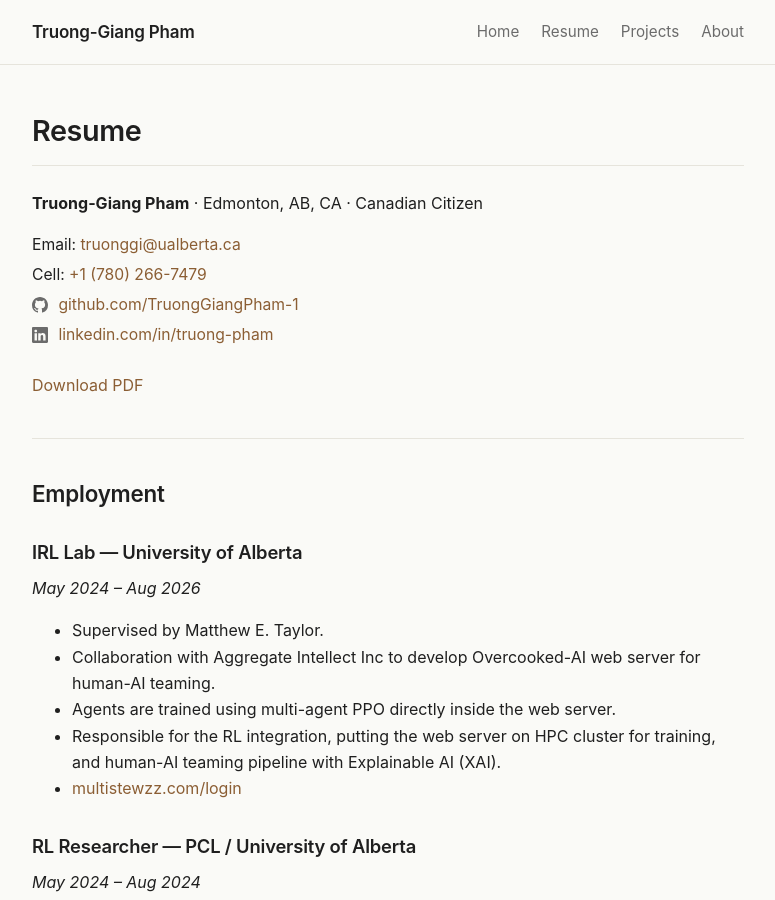
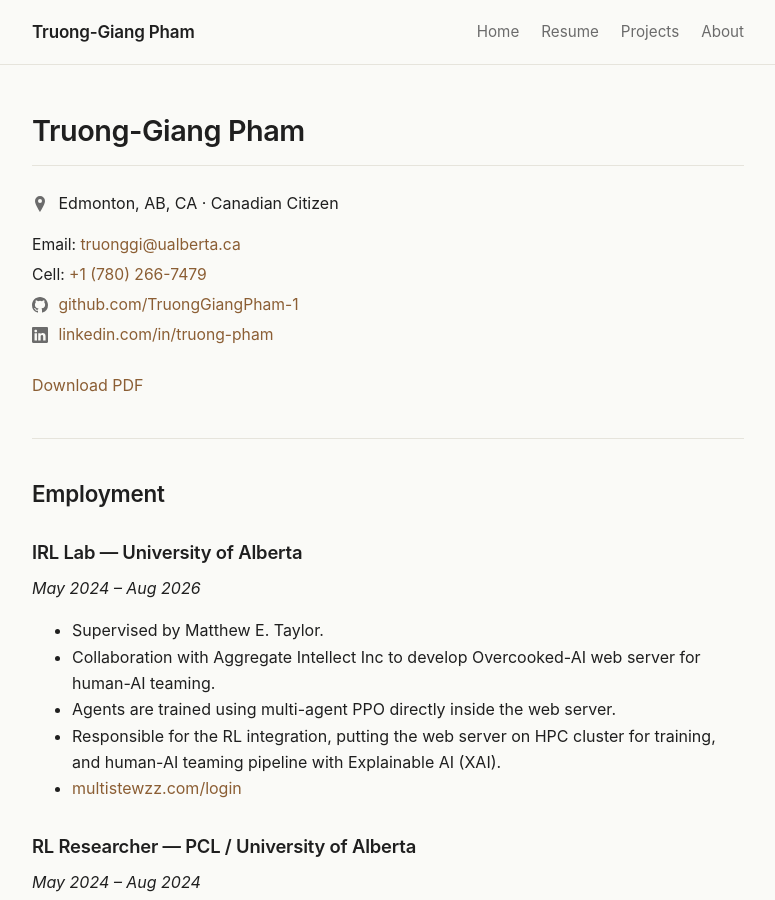
Before and after one commit to TruongGiangPham-1/TruongGiangPham-1.github.io, a Jekyll site: the page built from docs/resume.md, in a window 1280 px wide and 900 px high. Shown: the whole window, without its empty margins (252-1027 px from the left). Built offline with Jekyll 4.4.1, drawn with Linux system fonts in a browser that asks for light colours; some of the changed text lies outside the part shown.

Commit message:
resume: added locationo icon and gazprea desc

```diff
--- a/docs/resume.md
+++ b/docs/resume.md
@@ -1,10 +1,10 @@
 ---
 layout: page
-title: Resume
+title: Truong-Giang Pham
 permalink: /resume/
 ---
 
-**Truong-Giang Pham** &middot; Edmonton, AB, CA &middot; Canadian Citizen
+<p><svg class="contact-icon" viewBox="0 0 16 16" aria-hidden="true"><path fill="currentColor" d="M8 0a5 5 0 00-5 5c0 3.5 5 11 5 11s5-7.5 5-11a5 5 0 00-5-5zm0 7a2 2 0 110-4 2 2 0 010 4z"/></svg> Edmonton, AB, CA &middot; Canadian Citizen</p>
 
 <div class="contact-stack">
   <div>Email: <a href="mailto:truonggi@ualberta.ca">truonggi@ualberta.ca</a></div>
```
Also changed, not shown: other parts of docs/resume.md (+1 -0 lines).
